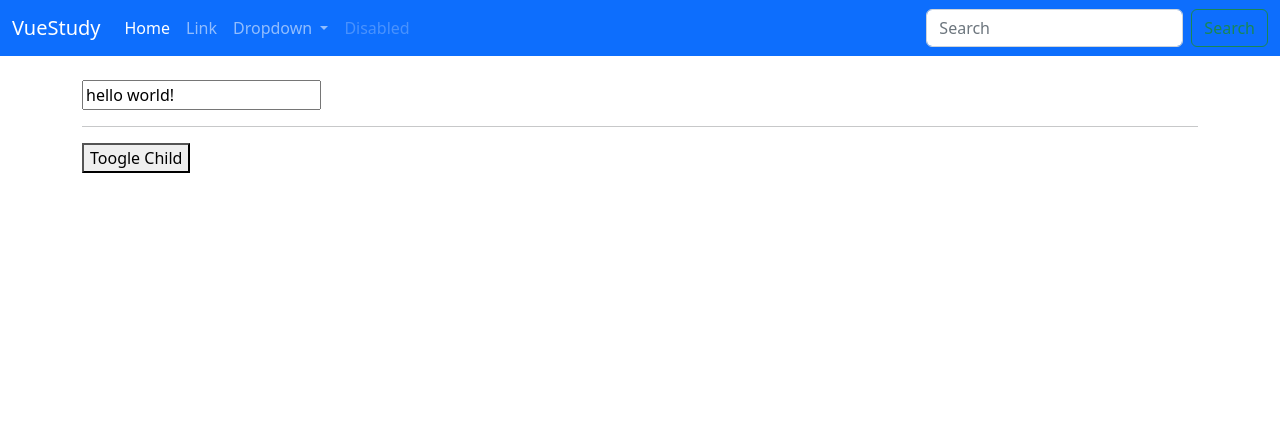
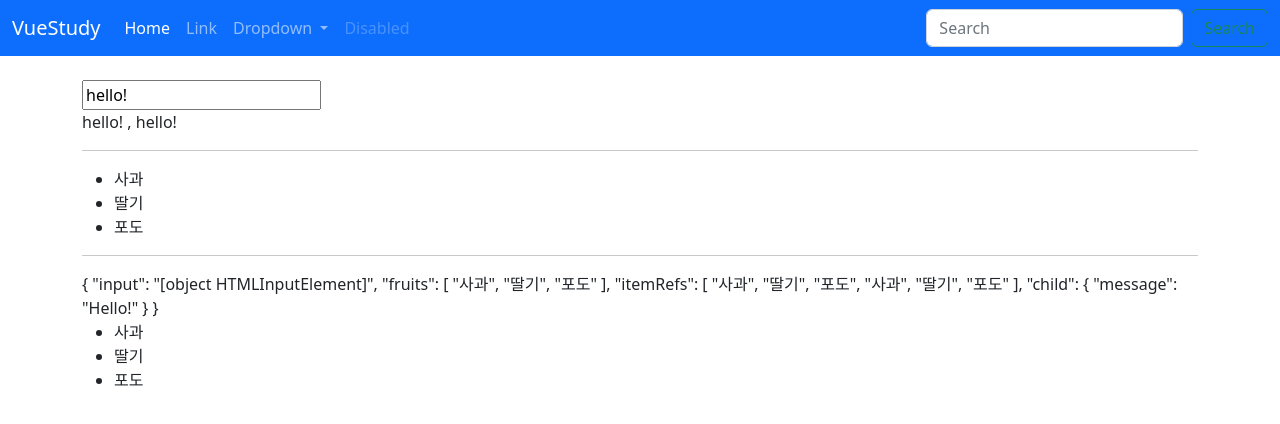
Before and after one commit to byeon-jiun/learn-vue3, a Vue app: page / in a window 1280 px wide. Shown: the top 424 px of the page. Built offline with nearby package versions, Linux system fonts and the light colour scheme.

Commit message:
ref 와 parent 속성 학습

```diff
--- /dev/null
+++ b/src/components/TemplateRefs.vue
@@ -0,0 +1,50 @@
+<template>
+  <div class="container py-4">
+    <input type="text" ref="input" />
+    <p v-if="input">{{ input.value }} , {{ $refs.input.value }}</p>
+    <hr />
+    <ul>
+      <!--      <li v-for="(fruit, i) in fruits" :key="i" ref="itemRefs">{{ fruit }}</li>-->
+      <li
+        v-for="(fruit, i) in fruits"
+        :key="i"
+        :ref="el => itemRefs.push(el.textContent)"
+      >
+        {{ fruit }}
+      </li>
+    </ul>
+    <hr />
+    <template-refs-child ref="child"></template-refs-child>
+  </div>
+</template>
+
+<script>
+import TemplateRefsChild from './TemplateRefsChild.vue'
+import { onMounted, ref } from 'vue'
+
+export default {
+  name: 'TemplateRefs',
+  components: { TemplateRefsChild },
+  setup() {
+    const input = ref(null)
+    onMounted(() => {
+      input.value.value = 'hello!'
+      console.log('onMounted :', input.value)
+
+      /*itemRefs.value.forEach(item => console.log('item: ', item.textContent))*/
+      itemRefs.value.forEach(item => console.log('item: ', item))
+
+      console.log('child :', child.value.message)
+      /*child.value.sayHello()*/
+    })
+
+    const fruits = ref(['사과', '딸기', '포도'])
+    const itemRefs = ref([])
+
+    const child = ref(null)
+    return { input, fruits, itemRefs, child }
+  },
+}
+</script>
+
+<style scoped></style>
--- /dev/null
+++ b/src/components/TemplateRefsChild.vue
@@ -0,0 +1,21 @@
+<template>
+  <div>{{ $parent }}</div>
+  <ul>
+    <li v-for="(fruit, i) in $parent.fruits" :key="i">{{ fruit }}</li>
+  </ul>
+</template>
+
+<script>
+import { ref } from 'vue'
+
+export default {
+  name: 'TemplateRefsChild',
+  setup() {
+    const message = ref('Hello!')
+    const sayHello = () => alert(message.value)
+    return { message, sayHello }
+  },
+}
+</script>
+
+<style scoped></style>
--- a/src/components/TheView.vue
+++ b/src/components/TheView.vue
@@ -1,13 +1,13 @@
 <template>
   <main>
-    <lifecycle-hooks></lifecycle-hooks>
+    <template-refs></template-refs>
   </main>
 </template>
 
 <script>
-import LifecycleHooks from './LifecycleHooks.vue'
+import TemplateRefs from './TemplateRefs.vue'
 export default {
-  components: { LifecycleHooks },
+  components: { TemplateRefs },
   setup() {
     return {}
   },
```
